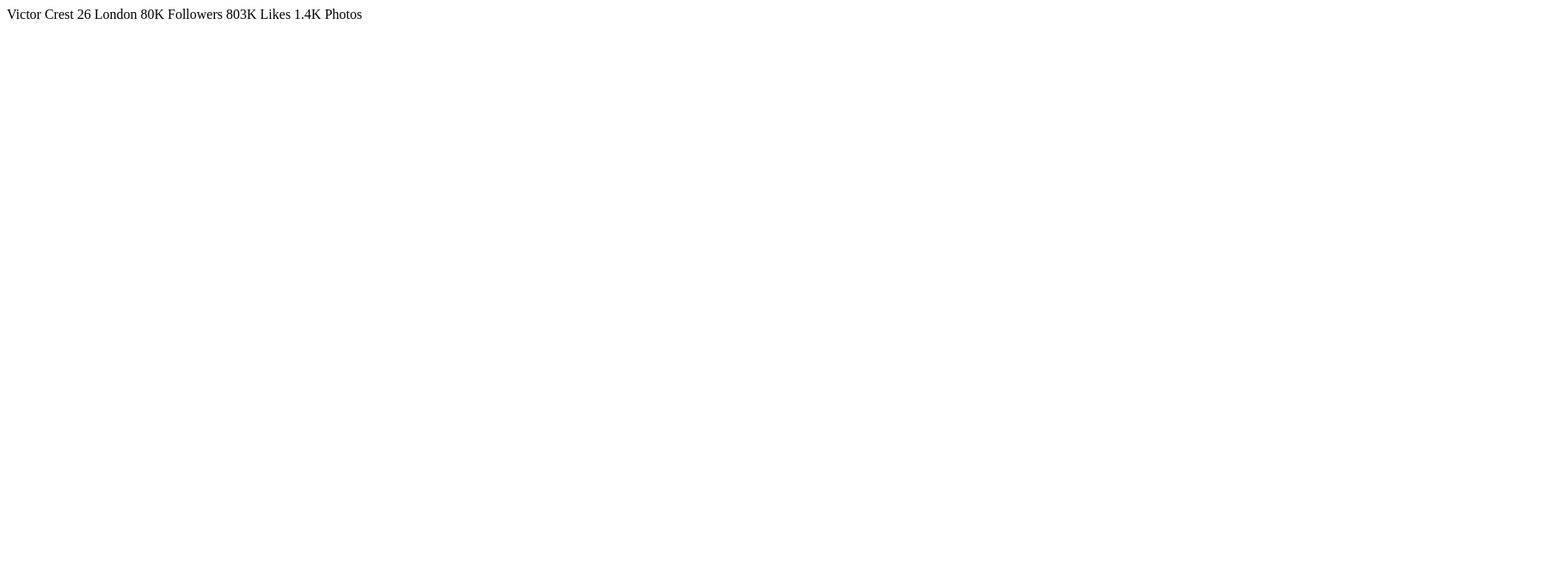
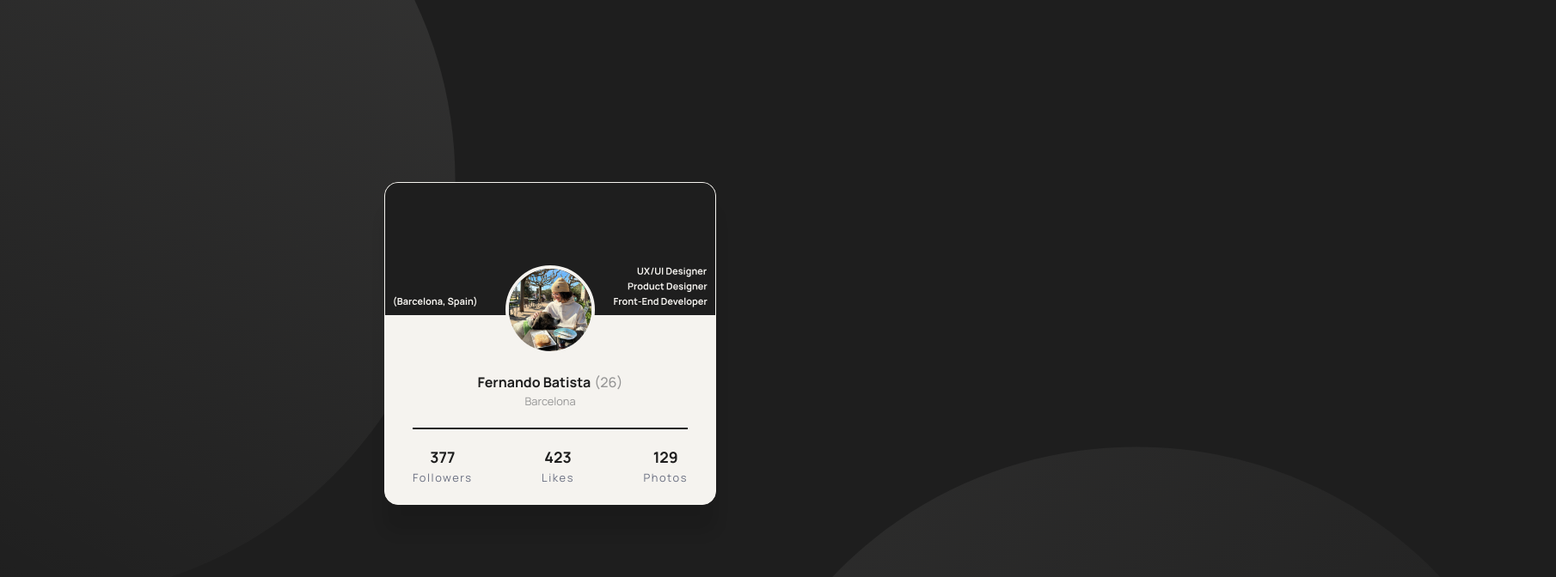
Before and after one commit to FernJBatista/Profile-card-component, a plain HTML site: page index.html in a window 1280 px wide. Shown: the top 672 px of the page at 86% size, 1810 px wide, since content can reach past the window. Drawn offline with Linux system fonts and the light colour scheme.

Commit message:
Updated CSS. Styled with my own design!

```diff
--- /dev/null
+++ b/CSS/styles.scss
@@ -0,0 +1,261 @@
+html,
+body,
+div,
+span,
+applet,
+object,
+iframe,
+h1,
+h2,
+h3,
+h4,
+h5,
+h6,
+p,
+blockquote,
+pre,
+a,
+abbr,
+acronym,
+address,
+big,
+cite,
+code,
+del,
+dfn,
+em,
+img,
+ins,
+kbd,
+q,
+s,
+samp,
+small,
+strike,
+strong,
+sub,
+sup,
+tt,
+var,
+b,
+u,
+i,
+center,
+dl,
+dt,
+dd,
+ol,
+ul,
+li,
+fieldset,
+form,
+label,
+legend,
+table,
+caption,
+tbody,
+tfoot,
+thead,
+tr,
+th,
+td,
+article,
+aside,
+canvas,
+details,
+embed,
+figure,
+figcaption,
+footer,
+header,
+hgroup,
+menu,
+nav,
+output,
+ruby,
+section,
+summary,
+time,
+mark,
+audio,
+video {
+    margin: 0;
+    padding: 0;
+    border: 0;
+    font-size: 100%;
+    font: inherit;
+    vertical-align: baseline;
+}
+/* HTML5 display-role reset for older browsers */
+article,
+aside,
+details,
+figcaption,
+figure,
+footer,
+header,
+hgroup,
+menu,
+nav,
+section {
+    display: block;
+}
+body {
+    line-height: 1;
+}
+ol,
+ul {
+    list-style: none;
+}
+blockquote,
+q {
+    quotes: none;
+}
+blockquote:before,
+blockquote:after,
+q:before,
+q:after {
+    content: '';
+    content: none;
+}
+table {
+    border-collapse: collapse;
+    border-spacing: 0;
+}
+
+:root {
+    // Primary
+    --Dark-cyan: hsl(185, 75%, 39%);
+    --Very-dark-desaturated-blue: hsl(229, 23%, 23%);
+    --Dark-grayish-blue: hsl(227, 10%, 46%);
+
+    // Neutral
+    --Dark-gray: hsl(0, 0%, 59%);
+}
+
+* {
+    font-family: Manrope, system-ui, -apple-system, BlinkMacSystemFont,
+        'Segoe UI', Roboto, Oxygen, Ubuntu, Cantarell, 'Open Sans',
+        'Helvetica Neue', sans-serif;
+}
+
+body {
+    display: flex;
+    flex-direction: column;
+    justify-content: center;
+    align-items: center;
+    height: 100vh;
+    position: relative;
+    background-color: #1e1e1e;
+    overflow: hidden;
+
+    img.background-top {
+        position: absolute;
+        left: -35%;
+        top: -35%;
+    }
+
+    img.background-bottom {
+        position: absolute;
+        left: 65%;
+        top: 65%;
+    }
+}
+
+main {
+    display: flex;
+    flex-direction: column;
+    align-items: center;
+    text-align: center;
+    position: relative;
+    padding: 0 2rem;
+    border: 1px solid #f5f3ef;
+    border-radius: 1rem;
+    width: 20rem;
+    gap: 1.5rem;
+    overflow: hidden;
+    background-color: #f5f3ef;
+    box-shadow: 0 2rem 1rem hsla(0, 0, 0, 0.1);
+
+    img.header-background {
+        position: absolute;
+        z-index: 1;
+        min-width: 100%;
+        background-image: url;
+    }
+
+    header {
+        margin-top: 6rem;
+        display: flex;
+        flex-direction: column;
+        justify-content: center;
+        align-items: center;
+        gap: 0.5rem;
+        z-index: 2;
+
+        img.profile-picture {
+            border-radius: 9999px;
+            border: 4px solid #f5f3ef;
+            margin-bottom: 1rem;
+            aspect-ratio: 1/1;
+            max-height: 6rem;
+            object-fit: cover;
+        }
+
+        div {
+            display: flex;
+            flex-direction: row;
+            gap: 0.25rem;
+            align-items: center;
+
+            h1 {
+                font-size: 1rem;
+                font-weight: 700;
+                color: #1e1e1e;
+            }
+
+            p {
+                font-size: 1rem;
+                font-weight: 500;
+                color: var(--Dark-gray);
+            }
+        }
+
+        p {
+            font-size: 0.8rem;
+            font-weight: 00;
+            color: var(--Dark-gray);
+        }
+    }
+
+    footer {
+        display: flex;
+        flex-direction: row;
+        justify-content: space-between;
+        align-items: center;
+        min-width: 100%;
+        padding: 1.5rem 0;
+        box-sizing: border-box;
+        border-top: 2px solid #1e1e1e;
+
+        div {
+            display: flex;
+            flex-direction: column;
+            align-items: center;
+            justify-content: center;
+            gap: 0.5rem;
+
+            h2 {
+                font-size: 1.1rem;
+                font-weight: 700;
+                color: #1e1e1e;
+            }
+
+            p {
+                font-size: 0.8rem;
+                letter-spacing: 0.1rem;
+                color: var(--Dark-grayish-blue);
+            }
+        }
+    }
+}
--- a/index.html
+++ b/index.html
@@ -6,22 +6,58 @@
 
   <link rel="icon" type="image/png" sizes="32x32" href="./images/favicon-32x32.png">
 
+  <link rel="preconnect" href="https://fonts.googleapis.com">
+  <link rel="preconnect" href="https://fonts.gstatic.com" crossorigin>
+  <link href="https://fonts.googleapis.com/css2?family=Manrope:wght@200..800&display=swap" rel="stylesheet">
+
+  <link rel="stylesheet" href="./CSS/styles.css">
+
   <title>Frontend Mentor | Profile card component</title>
 
 </head>
 <body>
-  Victor Crest
-  26
-  London
+  <img class="background-top" src="./images/bg-pattern-top2.svg" alt="bg-pattern-top">
+  <img class="background-bottom" src="./images/bg-pattern-bottom2.svg" alt="bg-pattern-bottom">
+  <main>
 
-  80K
-  Followers
 
-  803K
-  Likes
+    <img class="header-background" src="./images/bg-pattern-card2.svg" alt="Header Backgorund">
 
-  1.4K
-  Photos
+    <header>
+
+      <img class="profile-picture" src="./images/portrait-1.jpg" alt="Profile Picture">
+
+      <div>
+        <h1>Fernando Batista</h1>
+        <p>(26)</p>
+      </div>
+
+      <p>Barcelona</p>
+
+    </header>
+
+    <footer>
+
+      <div>
+        <h2>377</h2>
+        <p>Followers</p>
+      </div>
+
+      <div>
+        <h2>423</h2>
+        <p>Likes</p>
+      </div>
+
+      <div>
+        <h2>129</h2>
+        <p>Photos</p>
+      </div>
+
+    </footer>
+
+
+  </main>
+
 
 </body>
 </html>
```
Also changed, not shown: CSS/styles.css (added), images/Screenshot 2024-02-25 024910.png (added), images/bg-pattern-bottom2.svg (added), images/bg-pattern-card2.svg (added), images/bg-pattern-top2.svg (added), images/portrait-1.jpg (added), 3 other files.
